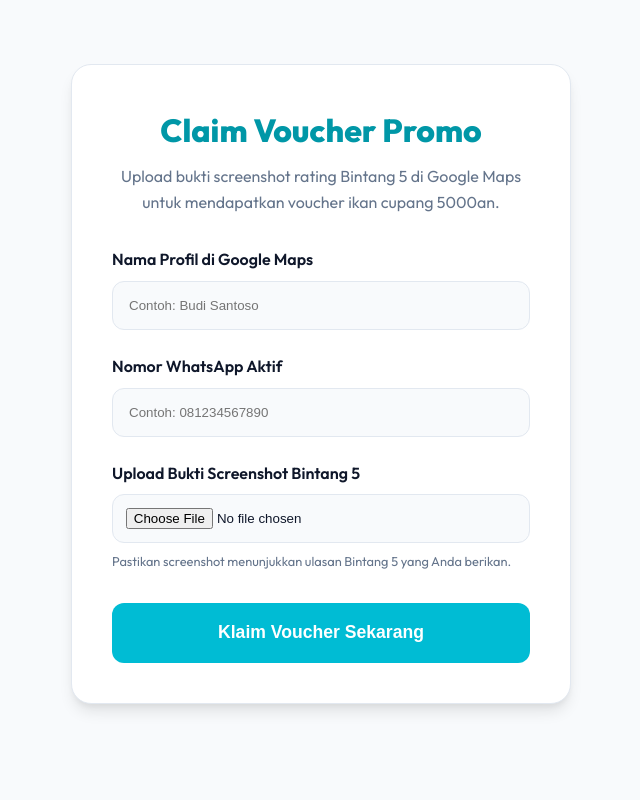
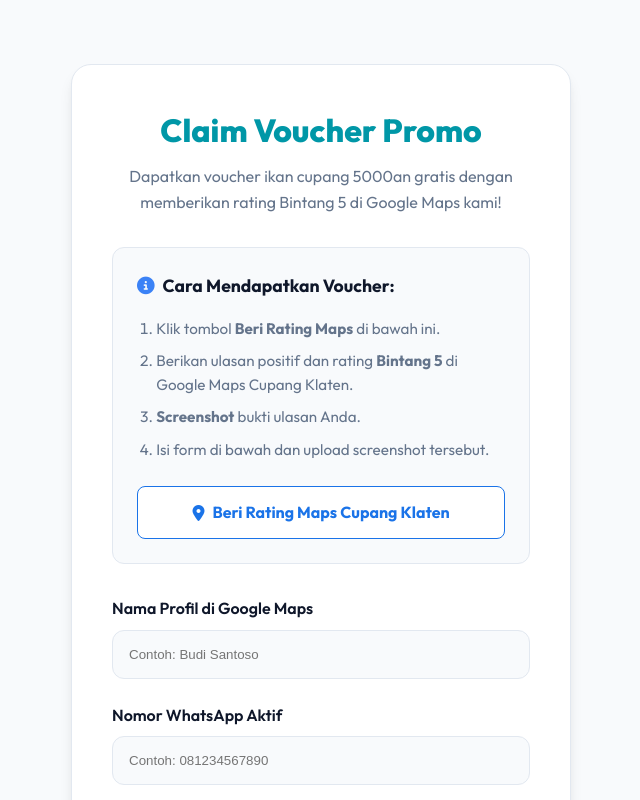
Before and after one commit to adityaa-z/cupangklaten, a Next.js app: page /claim-voucher in a window 1280 px wide. Shown: the top 800 px of the page, without its empty margins (319-959 px from the left). Built offline with nearby package versions, Linux system fonts and the light colour scheme.

Commit message:
Update claim voucher page UI to add maps instructions and link

```diff
--- a/src/app/claim-voucher/page.js
+++ b/src/app/claim-voucher/page.js
@@ -39,8 +39,28 @@
             <div style={{ background: 'var(--bg-white)', maxWidth: '500px', width: '100%', borderRadius: '20px', boxShadow: 'var(--card-shadow)', padding: '2.5rem', border: '1px solid var(--border-color)' }}>
                 <div style={{ textAlign: 'center', marginBottom: '2rem' }}>
                     <h1 style={{ fontSize: '2rem', fontWeight: '800', color: 'var(--primary-dark)', marginBottom: '0.5rem' }}>Claim Voucher Promo</h1>
-                    <p style={{ color: 'var(--text-muted)' }}>Upload bukti screenshot rating Bintang 5 di Google Maps untuk mendapatkan voucher ikan cupang 5000an.</p>
+                    <p style={{ color: 'var(--text-muted)', marginBottom: '1.5rem' }}>Dapatkan voucher ikan cupang 5000an gratis dengan memberikan rating Bintang 5 di Google Maps kami!</p>
                 </div>
+
+                {!successCode && (
+                    <div style={{ background: '#f8fafc', border: '1px solid #e2e8f0', borderRadius: '12px', padding: '1.5rem', marginBottom: '2rem' }}>
+                        <h3 style={{ fontSize: '1.1rem', fontWeight: '700', color: 'var(--text-dark)', marginBottom: '1rem' }}><i className="fas fa-info-circle" style={{ color: '#3b82f6', marginRight: '8px' }}></i>Cara Mendapatkan Voucher:</h3>
+                        <ol style={{ paddingLeft: '1.2rem', color: 'var(--text-muted)', fontSize: '0.95rem', lineHeight: '1.6', marginBottom: '1.5rem' }}>
+                            <li style={{ marginBottom: '0.5rem' }}>Klik tombol <strong>Beri Rating Maps</strong> di bawah ini.</li>
+                            <li style={{ marginBottom: '0.5rem' }}>Berikan ulasan positif dan rating <strong>Bintang 5</strong> di Google Maps Cupang Klaten.</li>
+                            <li style={{ marginBottom: '0.5rem' }}><strong>Screenshot</strong> bukti ulasan Anda.</li>
+                            <li>Isi form di bawah dan upload screenshot tersebut.</li>
+                        </ol>
+                        <a
+                            href="https://maps.app.goo.gl/mkFP6BYoa9MmM4UM8"
+                            target="_blank"
+                            rel="noopener noreferrer"
+                            style={{ display: 'flex', alignItems: 'center', justifyContent: 'center', gap: '8px', width: '100%', padding: '0.8rem', background: '#ffffff', color: '#1a73e8', border: '1px solid #1a73e8', borderRadius: '8px', fontWeight: 'bold', textDecoration: 'none', transition: 'all 0.2s' }}
+                        >
+                            <i className="fas fa-map-marker-alt"></i> Beri Rating Maps Cupang Klaten
+                        </a>
+                    </div>
+                )}
 
                 {successCode ? (
                     <div style={{ textAlign: 'center' }}>
```
